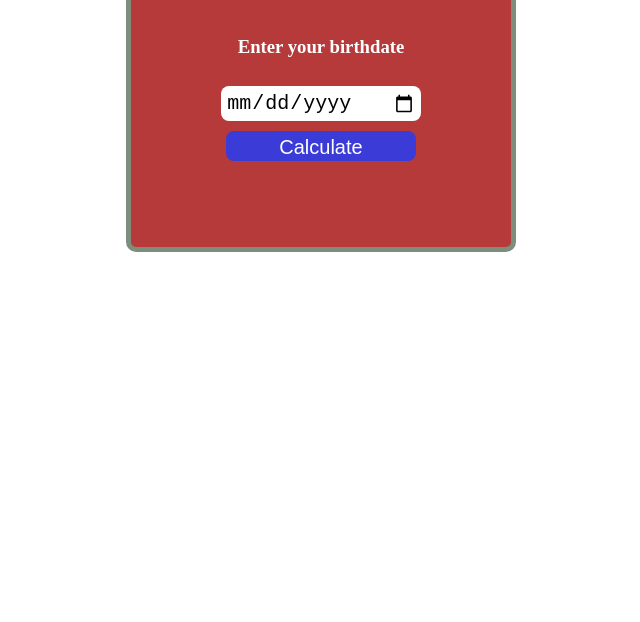
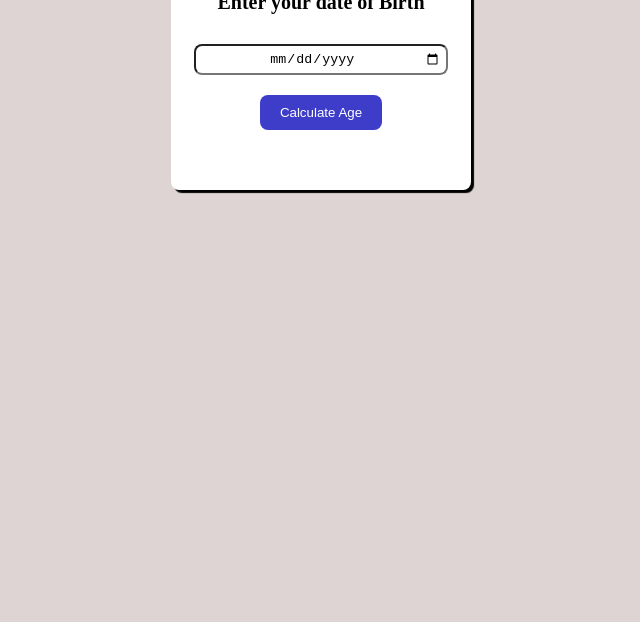
Before and after one commit to Avibglore1/modular, a plain HTML site: page index.html in a window 1280 px wide. Shown: the part 178-800 px from the top of the page, without its empty margins (319-959 px from the left). Drawn offline with Linux system fonts and the light colour scheme.

Commit message:
style: redesign age calculator interface and remove unused script code

```diff
--- a/index.html
+++ b/index.html
@@ -5,71 +5,70 @@
     <meta name="viewport" content="width=device-width, initial-scale=1.0">
     <title>Age Calculator</title>
     <style>
+        body{
+            background-color: rgb(223, 212, 212);
+            display: flex;
+            justify-content: center;
+
+        }
         .container{
-            background-color: rgb(183, 58, 58);
-            width: 30%;
-            height: 40vh;
-            margin: 100px auto;
-            border: 5px solid rgb(125, 142, 125);
-            border-radius: 10px;
-            display: flex;
-            flex-direction: column;
-            justify-content: flex-start;
-            align-items: center;
-            box-shadow: inset 30%;
-            gap: 10px;
-            color: white;
+            text-align: center;
+            padding-top: 10px;
+            font-size: 20px;
+            background-color: white;
+            height: 300px;
+            width: 300px;
+            margin-top: 50px;
+            border-radius: 8px;
+            box-shadow: 3px 3px 1px black   ;
         }
         input{
-            height: 25px;
-            width: 50%;
             padding: 5px;
+            margin: 10px;
+            width: 80%;
             border-radius: 8px;
-            border-style: none;
+            text-align: center;
+        }
+        button{
+            padding: 10px 20px;
+            margin: 10px;
+            background-color: rgb(61, 61, 201);
+            border-radius: 8px;
+            color: white;
+            border: none;
+        }
+        h2{
+            padding: 5px;
+            margin: 5px;
             font-size: 20px;
         }
-        button{
-            height: 30px;
-            width: 50%;
-            padding: 5px;
-            border-radius: 8px;
-            border-style: none;
-            font-size: 20px;
-            background-color: rgb(59, 59, 215);
-            color: white;
-        }
     </style>
-
 </head>
 <body>
     <div class="container">
         <h1>Age Calculator</h1>
-        <h3>Enter your birthdate</h3>
-        <input type="date" id="birthdate">
-        <button id="calculate">Calculate</button>
-        <p id="result"></p>
+        <p><b>Enter your date of Birth</b></p>
+        <input type="date" name="" id="">
+        <button>Calculate Age</button>
+        <h2></h2>
     </div>
     <script>
+        let date, yearOfBirth, currentYear,age;
         let dateEl = document.querySelector("input");
         let btnEl = document.querySelector("button");
-        let date,dobYear,currentYear,age;
-        let paraEl = document.querySelector("p");
-
-        dateEl.addEventListener("input", ()=>{
+        let resultEl = document.querySelector("h2");
+        dateEl.addEventListener("input", function(){
             date = dateEl.value;
-            dobYear = new Date(date).getFullYear();
+            yearOfBirth = new Date(date).getFullYear();
             currentYear = new Date().getFullYear();
-            age = currentYear - dobYear;
+            age = currentYear - yearOfBirth;
         })
         btnEl.addEventListener("click", function(){
-            if(age<0 || age===undefined){
-                paraEl.textContent = `Please enter a valid birthdate`;
-                paraEl.style.color = "red";
-            }else{
-                paraEl.textContent = `You are ${age} years old`;
-                paraEl.style.color = "green"
+            if(age===undefined){
+                resultEl.textContent = `Please enter your date of birth`
+                return;
             }
-
+            resultEl.textContent = `You are ${age} years old`
         })
 
     </script>
--- a/script.js
+++ /dev/null
@@ -1,5 +0,0 @@
-// NaN
-
-console.log("5" + 2 ); //52
-console.log("5" - 2 ); //3
-console.log("5" -"Suhani"); //NaN
```
